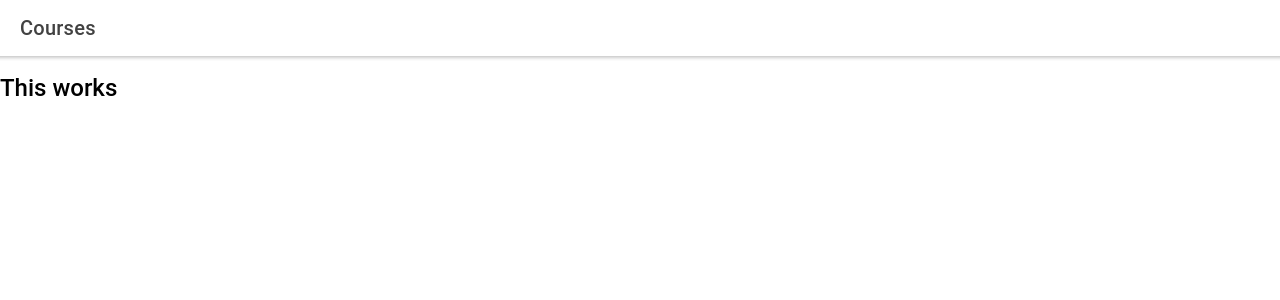
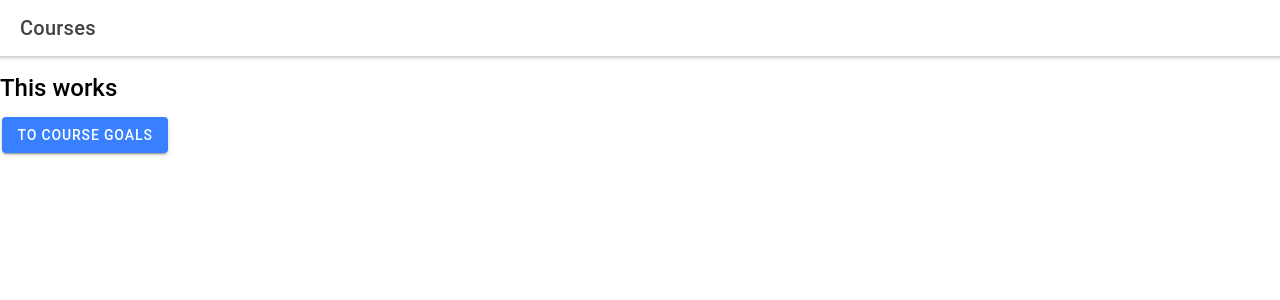
Before and after one commit to vladilins/ionic-udemy, a React (Create React App) app: page / in a window 1280 px wide. Shown: the top 300 px of the page. Built offline with nearby package versions, Linux system fonts and the light colour scheme.

Commit message:
push navigation

```diff
--- a/src/App.tsx
+++ b/src/App.tsx
@@ -1,5 +1,5 @@
 import React from "react";
-import { IonApp } from "@ionic/react";
+import { IonApp, IonRouterOutlet } from "@ionic/react";
 import { Route } from "react-router-dom";
 import { IonReactRouter } from "@ionic/react-router";
 
@@ -27,12 +27,14 @@ import CourseGoals from "./pages/CourseGoals";
 const App: React.FC = () => (
   <IonApp>
     <IonReactRouter>
+      <IonRouterOutlet>
         <Route path="/" exact>
           <Courses></Courses>
         </Route>
         <Route path="/course-goals">
           <CourseGoals></CourseGoals>
         </Route>
+      </IonRouterOutlet>
     </IonReactRouter>
   </IonApp>
 );
--- a/src/pages/CourseGoals.tsx
+++ b/src/pages/CourseGoals.tsx
@@ -1,18 +1,29 @@
 import React from "react";
-import { IonHeader, IonToolbar, IonTitle, IonContent } from "@ionic/react";
+import {
+  IonHeader,
+  IonToolbar,
+  IonTitle,
+  IonContent,
+  IonPage,
+  IonButtons,
+  IonBackButton,
+} from "@ionic/react";
 
 const CourseGoals: React.FC = () => {
   return (
-    <>
+    <IonPage>
       <IonHeader>
         <IonToolbar>
+          <IonButtons slot="start">
+            <IonBackButton defaultHref="/"></IonBackButton>
+          </IonButtons>
           <IonTitle>Course Goals</IonTitle>
         </IonToolbar>
       </IonHeader>
       <IonContent>
         <h2>This works</h2>
       </IonContent>
-    </>
+    </IonPage>
   );
 };
 
--- a/src/pages/Courses.tsx
+++ b/src/pages/Courses.tsx
@@ -1,9 +1,16 @@
 import React from "react";
-import { IonHeader, IonContent, IonToolbar, IonTitle } from "@ionic/react";
+import {
+  IonHeader,
+  IonContent,
+  IonToolbar,
+  IonTitle,
+  IonButton,
+  IonPage,
+} from "@ionic/react";
 
 const Courses: React.FC = () => {
   return (
-    <>
+    <IonPage>
       <IonHeader>
         <IonToolbar>
           <IonTitle>Courses</IonTitle>
@@ -11,8 +18,11 @@ const Courses: React.FC = () => {
       </IonHeader>
       <IonContent>
         <h2>This works</h2>
+        <div>
+          <IonButton routerLink="/course-goals">To course goals</IonButton>
+        </div>
       </IonContent>
-    </>
+    </IonPage>
   );
 };
 
```
Lines whose indentation alone changed are shown as unchanged.
